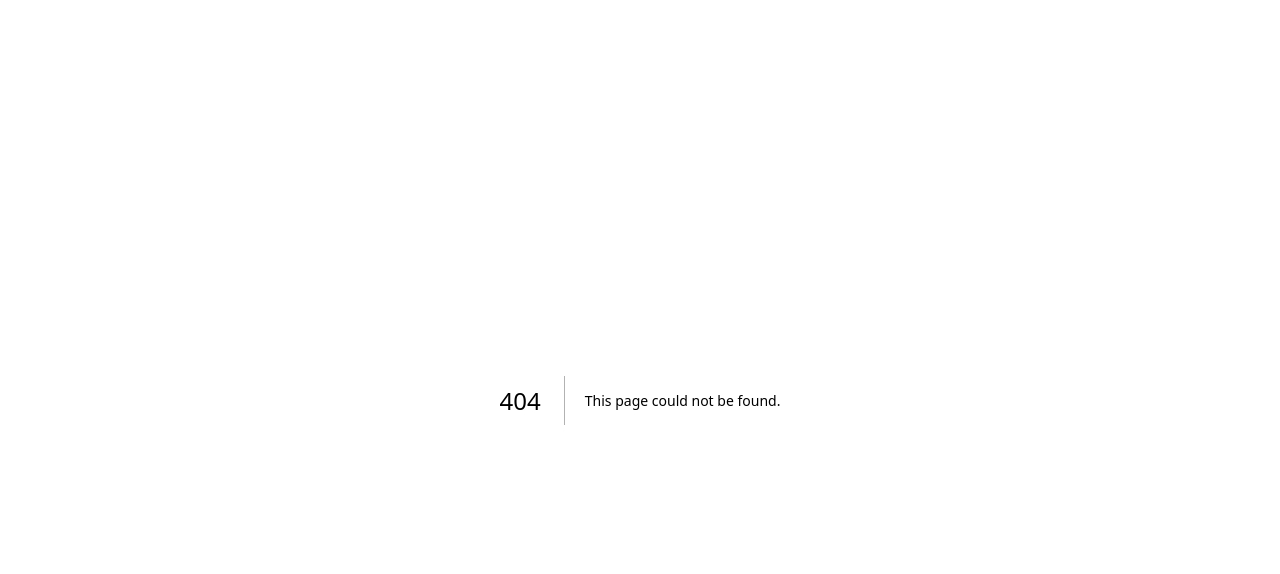
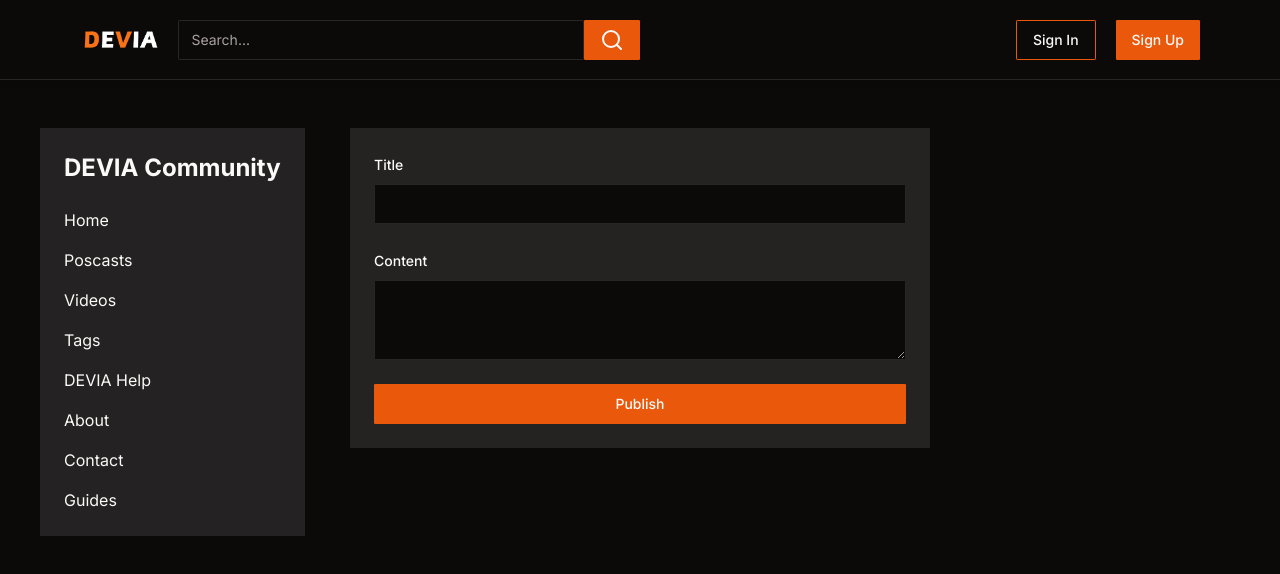
Before and after one commit to ahmedcharfeddine013/bloguify, a Next.js app: page /new in a window 1280 px wide. Before the commit this address had no page. Shown: the top 574 px of the page. Built offline with nearby package versions, Linux system fonts and the light colour scheme; no server answers.

Commit message:
add post functionnality success

```diff
--- /dev/null
+++ b/src/app/(root)/(user)/(route)/new/page.tsx
@@ -0,0 +1,12 @@
+import React from "react";
+import CreatePostForm from "../../../../../components/forms/post/CreatePostForm";
+
+const CreatePostPage = () => {
+  return (
+    <div>
+      <CreatePostForm />
+    </div>
+  );
+};
+
+export default CreatePostPage;
--- a/src/app/(root)/(user)/layout.tsx
+++ b/src/app/(root)/(user)/layout.tsx
@@ -5,6 +5,7 @@ import Navbar from "../../../components/layout/Navbar";
 import SideBar from "@/components/sidebar/SideBar";
 import { ScrollTrigger } from "gsap/ScrollTrigger";
 import gsap from "gsap";
+import { Toaster } from "@/components/ui/toaster";
 gsap.registerPlugin(ScrollTrigger);
 
 const UserLayout = ({ children }: { children: ReactNode }) => {
@@ -26,12 +27,16 @@ const UserLayout = ({ children }: { children: ReactNode }) => {
     <div>
       <Navbar />
       <div className="py-32 flex w-full items-center justify-center lg:grid lg:grid-cols-4 px-3 md:px-10 gap-10">
-        <div ref={sidebarRef} className={`bg-white/10 p-6 h-fit hidden lg:block  fixed top-32`}>
+        <div
+          ref={sidebarRef}
+          className={`bg-white/10 p-6 h-fit hidden lg:block  fixed top-32`}
+        >
           <SideBar />
         </div>
         <div className="hidden lg:block"></div>
         <div className="p-6 bg-white/10 w-full lg:col-span-2">{children}</div>
       </div>
+      <Toaster />
     </div>
   );
 };
--- /dev/null
+++ b/src/components/forms/post/CreatePostForm.tsx
@@ -0,0 +1,116 @@
+"use client";
+
+import * as z from "zod";
+import React, { useState, useTransition } from "react";
+import {
+  Form,
+  FormControl,
+  FormField,
+  FormItem,
+  FormLabel,
+  FormMessage,
+} from "@/components/ui/form";
+import { addPostSchema } from "@/lib/validators/post";
+import {
+  FormProvider,
+  useForm,
+  useFormContext,
+  useFormState,
+} from "react-hook-form";
+import { Button } from "@/components/ui/button";
+import { useFormStatus } from "react-dom";
+import { addPost } from "@/lib/actions/post";
+import { zodResolver } from "@hookform/resolvers/zod";
+import { useToast } from "@/components/ui/use-toast";
+import { Textarea } from "@/components/ui/textarea";
+import { Input } from "@/components/ui/input";
+
+const CreatePostForm = () => {
+  const [error, setError] = useState<string | undefined>("");
+  const [success, setSuccess] = useState<string | undefined>("");
+  const [isPending, startTransition] = useTransition();
+  const { toast } = useToast();
+
+  const form = useForm<z.infer<typeof addPostSchema>>({
+    resolver: zodResolver(addPostSchema),
+    defaultValues: {
+      title: "",
+      content: "",
+    },
+  });
+
+  const onSubmit = async (values: z.infer<typeof addPostSchema>) => {
+    startTransition(() => {
+      addPost(values).then((data) => {
+        if (data?.error) {
+          toast({
+            title: "Error",
+            description: data.error,
+          });
+        } else {
+          toast({
+            title: "Success",
+            description: data.success,
+          });
+          form.reset();
+        }
+      });
+    });
+  };
+
+  return (
+    <Form {...form}>
+      <form onSubmit={form.handleSubmit(onSubmit)} className="space-y-6">
+        <FormField
+          name="title"
+          control={form.control}
+          render={({ field }) => (
+            <FormItem>
+              <FormLabel>Title</FormLabel>
+              <FormControl>
+                <Input {...field} />
+              </FormControl>
+              <FormMessage />
+            </FormItem>
+          )}
+        />
+        <FormField
+          name="content"
+          control={form.control}
+          render={({ field }) => (
+            <FormItem>
+              <FormLabel>Content</FormLabel>
+              <FormControl>
+                <Textarea {...field} />
+              </FormControl>
+              <FormMessage />
+            </FormItem>
+          )}
+        />
+        <Button
+          type="submit"
+          className="w-full flex items-center justify-center gap-2"
+          disabled={isPending}
+        >
+          Publish
+        </Button>
+      </form>
+    </Form>
+  );
+};
+
+export default CreatePostForm;
+
+const SubmitButton = () => {
+  const { formState } = useFormContext();
+
+  return (
+    <Button
+      type="submit"
+      className="flex w-full"
+      disabled={formState.isSubmitting}
+    >
+      {formState.isSubmitting ? "Saving..." : "Save"}
+    </Button>
+  );
+};
--- a/src/components/layout/Navbar.tsx
+++ b/src/components/layout/Navbar.tsx
@@ -75,7 +75,9 @@ const Navbar = () => {
 
         <SignedIn>
           <div className="flex items-center justify-end w-full gap-5">
-            <Button className="hidden lg:block">Create post</Button>
+            <Button className="hidden lg:block">
+              <Link href={"/new"}>Create post</Link>
+            </Button>
             <SearchFormMobile />
             <div>
               <BellRing className="w-6 h-6" />
--- /dev/null
+++ b/src/hooks/use-current-user.ts
@@ -0,0 +1,7 @@
+import { useUser } from "@clerk/nextjs";
+import { User } from "@clerk/nextjs/server";
+
+export async function useCurrentUser() {
+  const user = useUser();
+  return user;
+}
--- /dev/null
+++ b/src/lib/actions/post.ts
@@ -0,0 +1,40 @@
+"use server";
+
+import * as z from "zod";
+import { auth } from "@clerk/nextjs/server";
+import { redirect } from "next/navigation";
+import { addPostSchema } from "../validators/post";
+import db from "../db";
+
+export async function addPost(values: z.infer<typeof addPostSchema>) {
+  const { userId } = auth();
+  if (userId == null) {
+    console.log("Please sign in first!");
+    redirect("/auth/sign-in");
+  }
+
+  console.log(userId);
+
+  const validatedFields = addPostSchema.safeParse(values);
+
+  if (!validatedFields.success) {
+    return { error: "Invalid fields:" };
+  }
+
+  const data = validatedFields.data;
+  try {
+    await db.post.create({
+      data: {
+        title: data.title,
+        content: data.content,
+        userId,
+      },
+    });
+  } catch (error) {
+    console.log("Error posting this post: ", error);
+    return { error: `Error posting this post ${error}` };
+  }
+  return {
+    success: "Post published successfully!",
+  };
+}
--- /dev/null
+++ b/src/lib/validators/post.ts
@@ -0,0 +1,6 @@
+import * as z from "zod";
+
+export const addPostSchema = z.object({
+  title: z.string().min(1, { message: "Post title is required!" }),
+  content: z.string().min(1, { message: "Post content is required!" }),
+});
```
Also changed, not shown: 1 other file (tests, documents, lock files or other folders).
